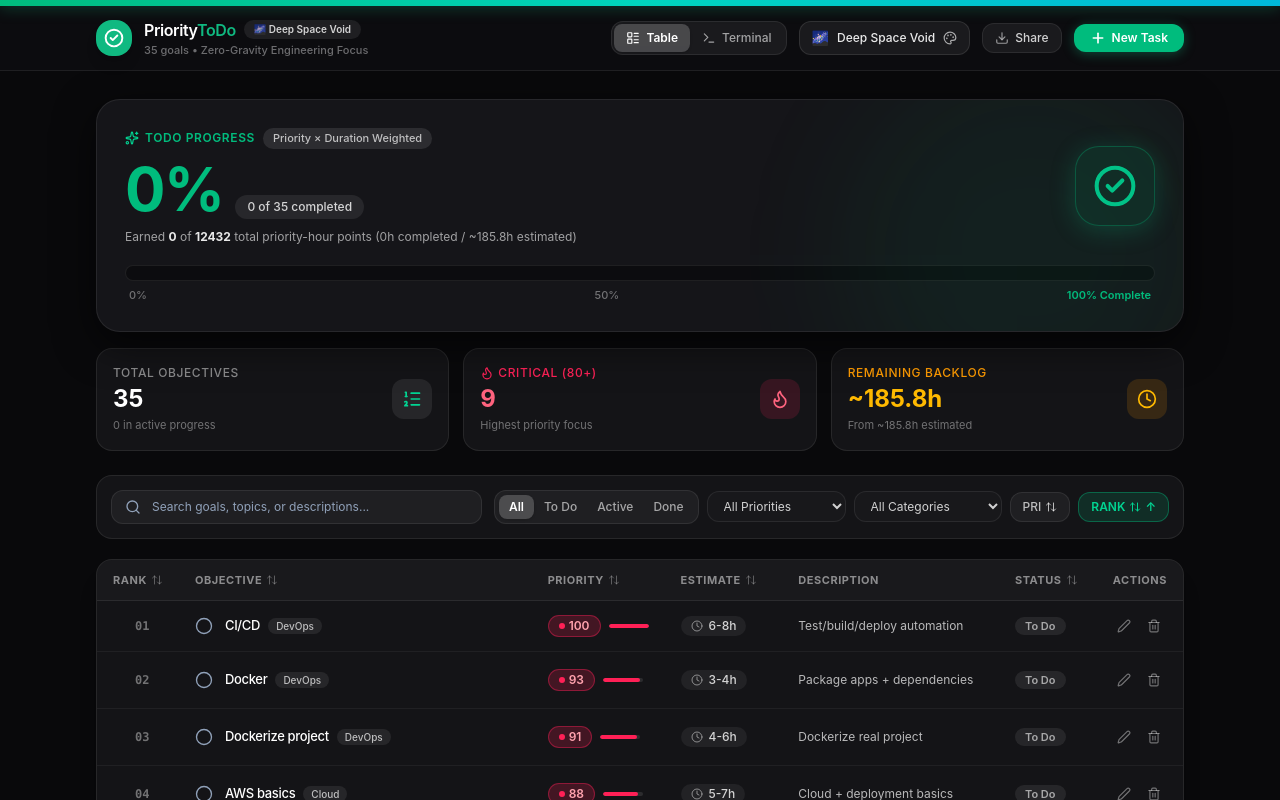
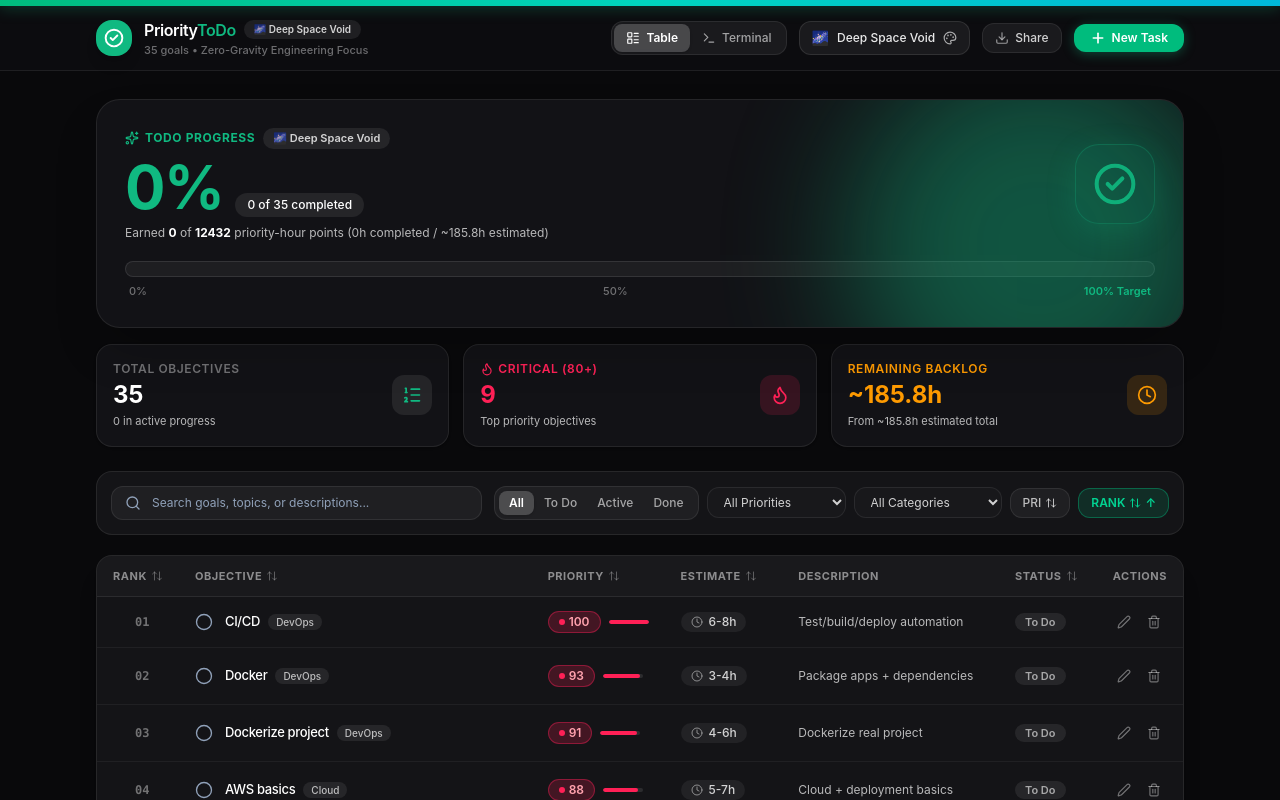
Before and after one commit to aroshwijesinghe/ToDo, a React (Vite) app: page / in a window 1280 px wide. Shown: the top 800 px of the page. Built offline with nearby package versions, Linux system fonts and the light colour scheme.

Commit message:
added hover elevation, ambient theme glows and story badges to progress banner

```diff
--- a/src/components/StatsBanner.tsx
+++ b/src/components/StatsBanner.tsx
@@ -1,73 +1,63 @@
 import React from 'react';
 import { CheckCircle2, Clock, Flame, ListOrdered, Activity, Sparkles } from 'lucide-react';
 import { TodoTask } from '../types/todo';
+import { ThemeMode } from '../types/theme';
+import { THEME_CONFIGS } from '../utils/themeConfig';
 import { calculateWeightedProgress } from '../utils/helpers';
 
 interface StatsBannerProps {
   tasks: TodoTask[];
-  isDark?: boolean;
+  theme?: ThemeMode;
 }
 
-export const StatsBanner: React.FC<StatsBannerProps> = ({ tasks, isDark = true }) => {
+export const StatsBanner: React.FC<StatsBannerProps> = ({ tasks, theme = 'dark' }) => {
   const stats = calculateWeightedProgress(tasks);
   const critical = tasks.filter(t => t.pri >= 80).length;
+  const themeConfig = THEME_CONFIGS[theme];
 
   return (
     <div className="space-y-4 mb-6">
-      {/* Featured Apple-style "toDo" Activity Card */}
+      {/* Featured Story-Driven "toDo" Activity Card with Hover Lift & Glow */}
       <div
-        className={`relative overflow-hidden rounded-3xl p-6 sm:p-7 border transition-all duration-300 ${
-          isDark
-            ? 'bg-[#18181b]/90 border-white/[0.08] shadow-[0_12px_40px_rgba(0,0,0,0.6)]'
-            : 'bg-white/90 border-black/[0.06] shadow-[0_10px_35px_rgba(0,0,0,0.03)]'
-        }`}
+        className={`relative overflow-hidden rounded-3xl p-6 sm:p-7 border transition-all duration-300 transform hover:-translate-y-1 ${themeConfig.classes.cardBg} ${themeConfig.classes.cardBorder} ${themeConfig.classes.cardHoverGlow} ${themeConfig.classes.cardHoverBorder} shadow-2xl`}
       >
-        {/* Subtle Ambient Apple Light Cone */}
+        {/* Subtle Ambient Accent Cone */}
         <div
-          className={`absolute -right-10 -top-10 w-96 h-96 rounded-full blur-3xl pointer-events-none transition-opacity ${
-            isDark ? 'bg-emerald-500/10 opacity-70' : 'bg-emerald-400/15 opacity-60'
-          }`}
+          className="absolute -right-12 -top-12 w-96 h-96 rounded-full blur-3xl pointer-events-none opacity-40 transition-all"
+          style={{ backgroundColor: themeConfig.accentHex }}
         />
 
         <div className="relative z-10 flex flex-col md:flex-row md:items-center justify-between gap-5">
-          {/* Left Info: Apple Typography & Details */}
-          <div className="space-y-2.5">
-            <div className="flex items-center gap-2">
-              <span className="text-xs font-semibold tracking-wider uppercase text-emerald-500 flex items-center gap-1.5">
-                <Sparkles className="w-3.5 h-3.5 text-emerald-400" />
+          {/* Left: Stats & Story */}
+          <div className="space-y-2">
+            <div className="flex items-center gap-2 flex-wrap">
+              <span
+                className="text-xs font-bold tracking-wider uppercase flex items-center gap-1.5"
+                style={{ color: themeConfig.accentHex }}
+              >
+                <Sparkles className="w-3.5 h-3.5" />
                 toDo Progress
               </span>
-              <span
-                className={`text-[11px] font-medium px-2.5 py-0.5 rounded-full ${
-                  isDark ? 'bg-white/10 text-white/70' : 'bg-black/5 text-slate-600'
-                }`}
-              >
-                Priority × Duration Weighted
+              <span className={`text-[11px] font-semibold px-2.5 py-0.5 rounded-full ${themeConfig.classes.badgeBg} ${themeConfig.classes.badgeText}`}>
+                {themeConfig.emoji} {themeConfig.name}
               </span>
             </div>
 
             <div className="flex items-baseline gap-3 flex-wrap">
-              <div className="text-4xl sm:text-5xl lg:text-6xl font-bold tracking-tight text-emerald-500 flex items-center">
+              <div
+                className="text-4xl sm:text-5xl lg:text-6xl font-bold tracking-tight flex items-center"
+                style={{ color: themeConfig.accentHex }}
+              >
                 <span>{stats.weightedPercent}%</span>
               </div>
 
               <div className="flex items-center gap-2 text-xs font-medium">
-                <span
-                  className={`px-3 py-1 rounded-full ${
-                    isDark ? 'bg-white/[0.08] text-white/80' : 'bg-black/[0.05] text-slate-700'
-                  }`}
-                >
+                <span className={`px-3 py-1 rounded-full ${themeConfig.classes.badgeBg} ${themeConfig.classes.textPrimary}`}>
                   {stats.completedCount} of {stats.totalCount} completed
                 </span>
 
                 {stats.inProgressCount > 0 && (
-                  <span
-                    className={`flex items-center gap-1.5 px-3 py-1 rounded-full ${
-                      isDark
-                        ? 'bg-amber-500/15 text-amber-300 border border-amber-500/30'
-                        : 'bg-amber-50 text-amber-700 border border-amber-200'
-                    }`}
-                  >
+                  <span className="flex items-center gap-1.5 px-3 py-1 rounded-full bg-amber-500/15 text-amber-400 border border-amber-500/30">
                     <Activity className="w-3.5 h-3.5 animate-pulse" />
                     {stats.inProgressCount} active
                   </span>
@@ -75,139 +65,107 @@ export const StatsBanner: React.FC<StatsBannerProps> = ({ tasks, isDark = true }
               </div>
             </div>
 
-            <p
-              className={`text-xs ${
-                isDark ? 'text-white/60' : 'text-slate-500'
-              }`}
-            >
-              Earned <strong className={isDark ? 'text-white/90' : 'text-slate-900'}>{stats.completedWeight + stats.inProgressWeight}</strong> of <strong className={isDark ? 'text-white/90' : 'text-slate-900'}>{stats.totalWeight}</strong> total priority-hour points ({stats.completedHours}h completed / ~{stats.totalHours}h estimated)
+            <p className={`text-xs ${themeConfig.classes.textSecondary}`}>
+              Earned <strong className={themeConfig.classes.textPrimary}>{stats.completedWeight + stats.inProgressWeight}</strong> of <strong className={themeConfig.classes.textPrimary}>{stats.totalWeight}</strong> priority-hour points ({stats.completedHours}h completed / ~{stats.totalHours}h estimated)
             </p>
           </div>
 
-          {/* Right: Apple Activity Icon */}
+          {/* Right: Theme Accent Badge */}
           <div className="flex items-center gap-4 shrink-0">
             <div
-              className={`w-16 h-16 sm:w-20 sm:h-20 rounded-3xl flex items-center justify-center border transition-all ${
-                isDark
-                  ? 'bg-emerald-500/10 border-emerald-500/30 text-emerald-400 shadow-[0_4px_25px_rgba(16,185,129,0.25)]'
-                  : 'bg-emerald-50 border-emerald-200 text-emerald-600 shadow-[0_4px_20px_rgba(16,185,129,0.15)]'
-              }`}
+              className="w-16 h-16 sm:w-20 sm:h-20 rounded-3xl flex items-center justify-center border transition-all duration-300 transform hover:scale-110 shadow-lg"
+              style={{
+                backgroundColor: `${themeConfig.accentHex}15`,
+                borderColor: `${themeConfig.accentHex}40`,
+                color: themeConfig.accentHex,
+                boxShadow: `0 8px 30px ${themeConfig.accentHex}30`
+              }}
             >
               <CheckCircle2 className="w-9 h-9 sm:w-11 sm:h-11 stroke-[2.2] animate-apple-pulse" />
             </div>
           </div>
         </div>
 
-        {/* Apple Capsule Progress Bar */}
+        {/* Progress Bar with Shimmer Animation */}
         <div className="mt-5 space-y-1.5">
-          <div
-            className={`w-full h-3.5 sm:h-4 rounded-full overflow-hidden p-0.5 border ${
-              isDark ? 'bg-black/40 border-white/[0.08]' : 'bg-black/[0.04] border-black/[0.06]'
-            }`}
-          >
+          <div className={`w-full h-3.5 sm:h-4 rounded-full overflow-hidden p-0.5 border ${themeConfig.classes.inputBorder} ${themeConfig.classes.inputBg}`}>
             <div
-              className="h-full rounded-full bg-gradient-to-r from-emerald-500 via-teal-400 to-emerald-400 relative overflow-hidden transition-all duration-700 ease-out shadow-[0_0_15px_rgba(16,185,129,0.4)]"
+              className={`h-full rounded-full bg-gradient-to-r ${themeConfig.classes.progressGradient} relative overflow-hidden transition-all duration-700 ease-out shadow-md`}
               style={{ width: `${Math.max(stats.weightedPercent > 0 ? 4 : 0, stats.weightedPercent)}%` }}
             >
-              {/* Shimmer light bar */}
               <div className="absolute inset-0 bg-gradient-to-r from-transparent via-white/40 to-transparent w-full animate-shimmer" />
             </div>
           </div>
 
-          <div
-            className={`flex justify-between text-[11px] font-medium px-1 ${
-              isDark ? 'text-white/40' : 'text-slate-400'
-            }`}
-          >
+          <div className={`flex justify-between text-[11px] font-medium px-1 ${themeConfig.classes.textMuted}`}>
             <span>0%</span>
             <span>50%</span>
-            <span className="text-emerald-500 font-semibold">100% Complete</span>
+            <span style={{ color: themeConfig.accentHex }} className="font-semibold">100% Target</span>
           </div>
         </div>
       </div>
 
-      {/* Metric Capsules Grid */}
+      {/* Auxiliary Metric Cards with Interactive Hover Elevation */}
       <div className="grid grid-cols-1 sm:grid-cols-3 gap-3.5">
-        {/* Total Tasks Capsule */}
+        {/* Total Tasks Card */}
         <div
-          className={`border rounded-2xl p-4 flex items-center justify-between transition-all ${
-            isDark
-              ? 'bg-[#18181b]/80 border-white/[0.08] hover:border-white/[0.15]'
-              : 'bg-white/80 border-black/[0.06] hover:border-black/[0.12] shadow-sm'
-          }`}
+          className={`border rounded-2xl p-4 flex items-center justify-between transition-all duration-200 transform hover:-translate-y-0.5 ${themeConfig.classes.cardBg} ${themeConfig.classes.cardBorder} ${themeConfig.classes.cardHoverGlow} ${themeConfig.classes.cardHoverBorder} shadow-sm`}
         >
           <div>
-            <p className={`text-xs font-medium uppercase tracking-wider ${isDark ? 'text-white/50' : 'text-slate-400'}`}>
+            <p className={`text-xs font-semibold uppercase tracking-wider ${themeConfig.classes.textMuted}`}>
               Total Objectives
             </p>
-            <p className={`text-2xl font-bold mt-0.5 ${isDark ? 'text-white' : 'text-slate-900'}`}>
+            <p className={`text-2xl font-bold mt-0.5 ${themeConfig.classes.textPrimary}`}>
               {stats.totalCount}
             </p>
-            <p className={`text-[11px] mt-0.5 ${isDark ? 'text-white/40' : 'text-slate-400'}`}>
+            <p className={`text-[11px] mt-0.5 ${themeConfig.classes.textSecondary}`}>
               {stats.inProgressCount} in active progress
             </p>
           </div>
           <div
-            className={`w-10 h-10 rounded-xl flex items-center justify-center ${
-              isDark ? 'bg-white/[0.08] text-emerald-400' : 'bg-black/[0.04] text-emerald-600'
-            }`}
+            className={`w-10 h-10 rounded-xl flex items-center justify-center ${themeConfig.classes.badgeBg}`}
+            style={{ color: themeConfig.accentHex }}
           >
             <ListOrdered className="w-5 h-5" />
           </div>
         </div>
 
-        {/* Critical Focus Capsule */}
+        {/* Critical Focus Card */}
         <div
-          className={`border rounded-2xl p-4 flex items-center justify-between transition-all ${
-            isDark
-              ? 'bg-[#18181b]/80 border-white/[0.08] hover:border-rose-500/30'
-              : 'bg-white/80 border-black/[0.06] hover:border-rose-200 shadow-sm'
-          }`}
+          className={`border rounded-2xl p-4 flex items-center justify-between transition-all duration-200 transform hover:-translate-y-0.5 ${themeConfig.classes.cardBg} ${themeConfig.classes.cardBorder} hover:border-rose-500/40 hover:shadow-[0_8px_30px_rgba(244,63,94,0.2)] shadow-sm`}
         >
           <div>
-            <p className="text-xs font-medium text-rose-500 uppercase tracking-wider flex items-center gap-1">
+            <p className="text-xs font-semibold text-rose-500 uppercase tracking-wider flex items-center gap-1">
               <Flame className="w-3.5 h-3.5" /> Critical (80+)
             </p>
-            <p className={`text-2xl font-bold mt-0.5 ${isDark ? 'text-rose-400' : 'text-rose-600'}`}>
+            <p className="text-2xl font-bold mt-0.5 text-rose-500">
               {critical}
             </p>
-            <p className={`text-[11px] mt-0.5 ${isDark ? 'text-white/40' : 'text-slate-400'}`}>
-              Highest priority focus
+            <p className={`text-[11px] mt-0.5 ${themeConfig.classes.textSecondary}`}>
+              Top priority objectives
             </p>
           </div>
-          <div
-            className={`w-10 h-10 rounded-xl flex items-center justify-center ${
-              isDark ? 'bg-rose-500/15 text-rose-400' : 'bg-rose-50 text-rose-600'
-            }`}
-          >
+          <div className="w-10 h-10 rounded-xl flex items-center justify-center bg-rose-500/15 text-rose-500">
             <Flame className="w-5 h-5" />
           </div>
         </div>
 
-        {/* Remaining Effort Capsule */}
+        {/* Remaining Effort Card */}
         <div
-          className={`border rounded-2xl p-4 flex items-center justify-between transition-all ${
-            isDark
-              ? 'bg-[#18181b]/80 border-white/[0.08] hover:border-amber-500/30'
-              : 'bg-white/80 border-black/[0.06] hover:border-amber-200 shadow-sm'
-          }`}
+          className={`border rounded-2xl p-4 flex items-center justify-between transition-all duration-200 transform hover:-translate-y-0.5 ${themeConfig.classes.cardBg} ${themeConfig.classes.cardBorder} hover:border-amber-500/40 hover:shadow-[0_8px_30px_rgba(245,158,11,0.2)] shadow-sm`}
         >
           <div>
-            <p className="text-xs font-medium text-amber-500 uppercase tracking-wider">
+            <p className="text-xs font-semibold text-amber-500 uppercase tracking-wider">
               Remaining Backlog
             </p>
-            <p className={`text-2xl font-bold mt-0.5 ${isDark ? 'text-amber-400' : 'text-amber-600'}`}>
+            <p className="text-2xl font-bold mt-0.5 text-amber-500">
               ~{stats.remainingHours}h
             </p>
-            <p className={`text-[11px] mt-0.5 ${isDark ? 'text-white/40' : 'text-slate-400'}`}>
-              From ~{stats.totalHours}h estimated
+            <p className={`text-[11px] mt-0.5 ${themeConfig.classes.textSecondary}`}>
+              From ~{stats.totalHours}h estimated total
             </p>
           </div>
-          <div
-            className={`w-10 h-10 rounded-xl flex items-center justify-center ${
-              isDark ? 'bg-amber-500/15 text-amber-400' : 'bg-amber-50 text-amber-600'
-            }`}
-          >
+          <div className="w-10 h-10 rounded-xl flex items-center justify-center bg-amber-500/15 text-amber-500">
             <Clock className="w-5 h-5" />
           </div>
         </div>
```
